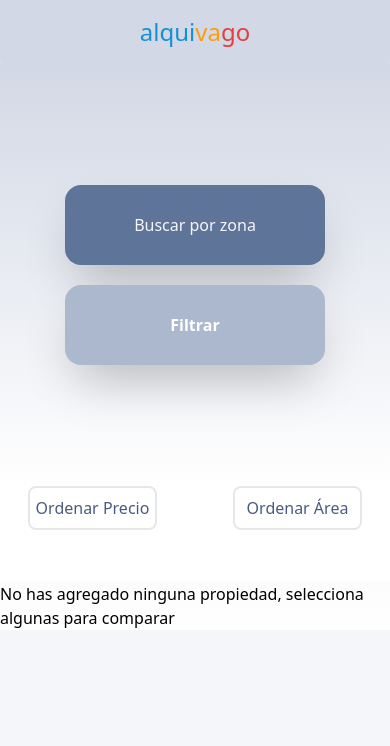
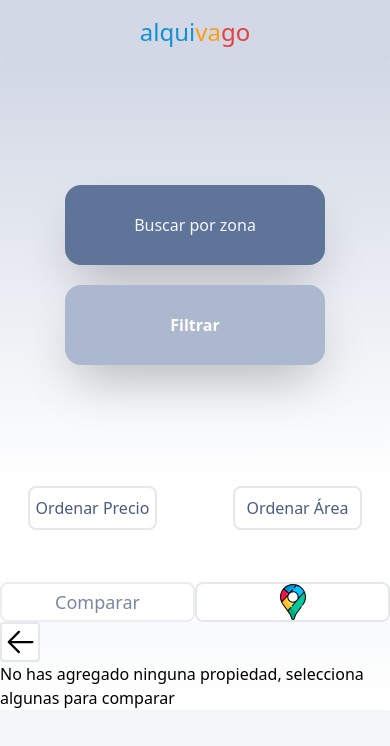
Before and after one commit to cristian-encalada/Alquivago, a Next.js app in the folder alquivago-nextjs/: page /comparisons in a window 390 px wide. Shown: the top 746 px of the page. Built offline with nearby package versions, Linux system fonts and the light colour scheme.

Commit message:
Some minor improvements again

```diff
--- /dev/null
+++ b/alquivago-nextjs/app/comparisons/layout.js
@@ -0,0 +1,13 @@
+'use client'
+import goBack from '../../public/goBack.svg'
+import Image from "next/image"
+import { useRouter } from "next/navigation"
+export default function MapLayout({ children }) {
+  const router = useRouter()
+  return (
+    <>
+    <div className='md:hidden sticky inset-y-0 bg-white dark:bg-white border-2 z-50 w-10 rounded aspect-square flex justify-center items-center' onClick={() => router.back()}><Image src={goBack} alt='save icon'/></div>
+    {children}
+    </>
+  )
+}
--- /dev/null
+++ b/alquivago-nextjs/app/components/CompareMapBtn.js
@@ -0,0 +1,17 @@
+'use client'
+import Link from "next/navigation"
+import Image from "next/image"
+import mapIcon from '../../public/mapIcon.svg'
+export default function LayoutBtn() {
+    return (
+        <div className='md:hidden w-full sticky h-10 top-0 bg-white  dark:bg-white z-40 rounded aspect-square flex justify-around items-center'>
+        <span className="w-1/2 flex justify-center border-2 h-full rounded-lg text-lg font-medium text-azul-600 animate-pulse items-center" onClick={() => {
+          if (!localStorage.getItem('arrData')) {
+            alert('No has seleccionado publicaciones para comparar')
+          } else router.push('/comparisons')
+        }}>
+          Comparar</span>
+        <Link href='/map' className="w-1/2 flex justify-center border-2 h-full rounded-lg"><Image src={mapIcon} alt='map icon' width={40} height={40} className="sticky top-0"/></Link>
+        </div>
+    )
+}
--- a/alquivago-nextjs/app/components/SortingSection.jsx
+++ b/alquivago-nextjs/app/components/SortingSection.jsx
@@ -1,7 +1,6 @@
 'use client'
 import { useState } from "react"
 import mapIcon from '../../public/mapIcon.svg'
-import listIcon from '../../public/listIcon.svg'
 import Link from "next/link"
 import Image from "next/image"
 import PriceOrder from "./PriceSort"
@@ -17,7 +16,7 @@
   function handleOrder(e, type) {
     const value = e.target.value;
     if (!orders.includes(value)) {
-      let updatedOrders = orders.filter(order => !order.startsWith(type)); // Eliminar cualquier opción de precio existente
+      let updatedOrders = orders.filter(order => !order.startsWith(type)); // Eliminar cualquier opción de precio/area existente
       setOrders([...updatedOrders, value]);
    } else {
       setOrders(orders.filter((order) => order != value))
@@ -34,6 +33,7 @@
   });
   }
   return (
+    <>
     <section className="w-full h-24 gap-5 bg-white md:first-letter flex justify-around md:justify-center relative">
       <PriceOrder orders={orders} setOrders={setOrders} handleOrder={handleOrder}>Ordenar Precio</PriceOrder>
       <AreaOrder orders={orders} setOrders={setOrders} handleOrder={handleOrder}>Ordenar Área</AreaOrder>
@@ -41,5 +41,15 @@
           <li><Link href='/map'><Image src={mapIcon} className="w-8 h-8 hover:scale-125 transition" alt="map icon"/></Link> </li>
         </ul>
     </section>
+    <div className='md:hidden w-full sticky h-10 top-0 bg-white  dark:bg-white z-40 rounded aspect-square flex justify-around items-center'>
+      <span className="w-1/2 flex justify-center border-2 h-full rounded-lg text-lg font-medium text-azul-600 animate-pulse items-center" onClick={() => {
+        if (!localStorage.getItem('arrData')) {
+          alert('No has seleccionado publicaciones para comparar')
+        } else router.push('/comparisons')
+      }}>
+        Comparar</span>
+      <Link href='/map' className="w-1/2 flex justify-center border-2 h-full rounded-lg"><Image src={mapIcon} alt='map icon' width={40} height={40} className="sticky top-0"/></Link>
+      </div>
+    </>
   )
 }
--- a/alquivago-nextjs/app/publish/layout.jsx
+++ /dev/null
@@ -1,22 +0,0 @@
-'use client'
-import Link from "next/link"
-import mapIcon from '../../public/mapIcon.svg'
-import Image from "next/image"
-import { useRouter } from "next/navigation"
-export default function PublishLayout({ children}) {
-  const router = useRouter()
-  return (
-    <>
-    <div className='md:hidden w-full sticky h-10 top-0 bg-white  dark:bg-white z-40 rounded aspect-square flex justify-around items-center'>
-      <span className="w-1/2 flex justify-center border-2 h-full rounded-lg text-lg font-medium text-azul-600 animate-pulse items-center" onClick={() => {
-        if (!localStorage.getItem('arrData')) {
-          alert('No has seleccionado publicaciones para comparar')
-        } else router.push('/comparisons')
-      }}>
-        Comparar</span>
-      <Link href='/map' className="w-1/2 flex justify-center border-2 h-full rounded-lg"><Image src={mapIcon} alt='map icon' width={40} height={40} className="sticky top-0"/></Link>
-      </div>
-    {children}
-    </>
-  )
-}
```
